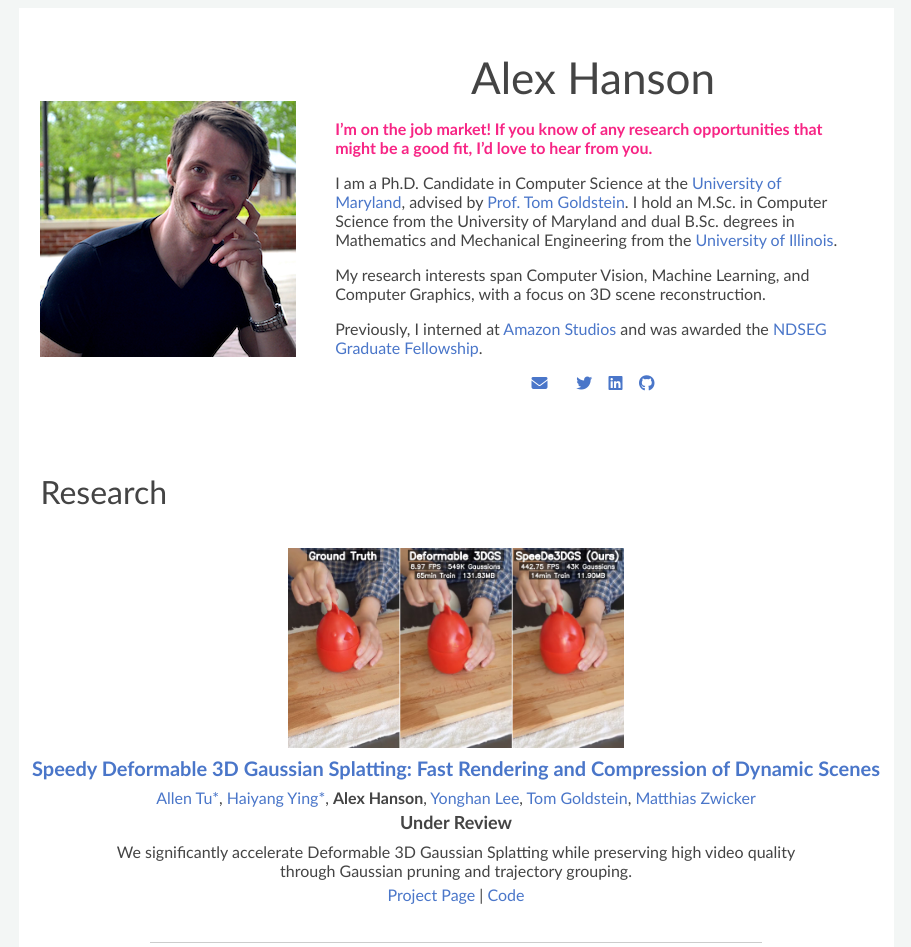
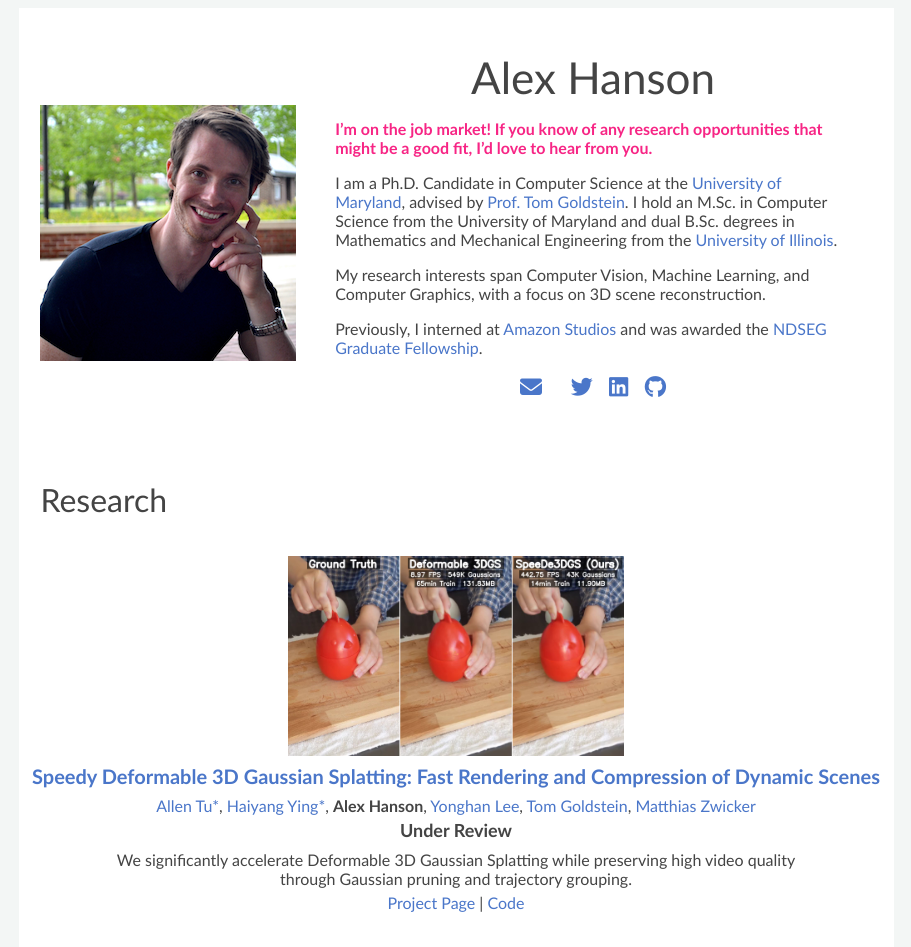
Before and after one commit to j-alex-hanson/website, a plain HTML site: page index.html in a window 1280 px wide. Shown: the top 947 px of the page, without its empty margins (184-1095 px from the left). Drawn offline with Linux system fonts and the light colour scheme; some icons are missing.

Commit message:
Increase contact icon size

```diff
--- a/stylesheet.css
+++ b/stylesheet.css
@@ -126,6 +126,10 @@ a:hover {
 
 .header .description .contact {
   text-align: center;
+}
+
+.header .description .contact i {
+  font-size: 22px;
 }
 
 .research .header {
```
